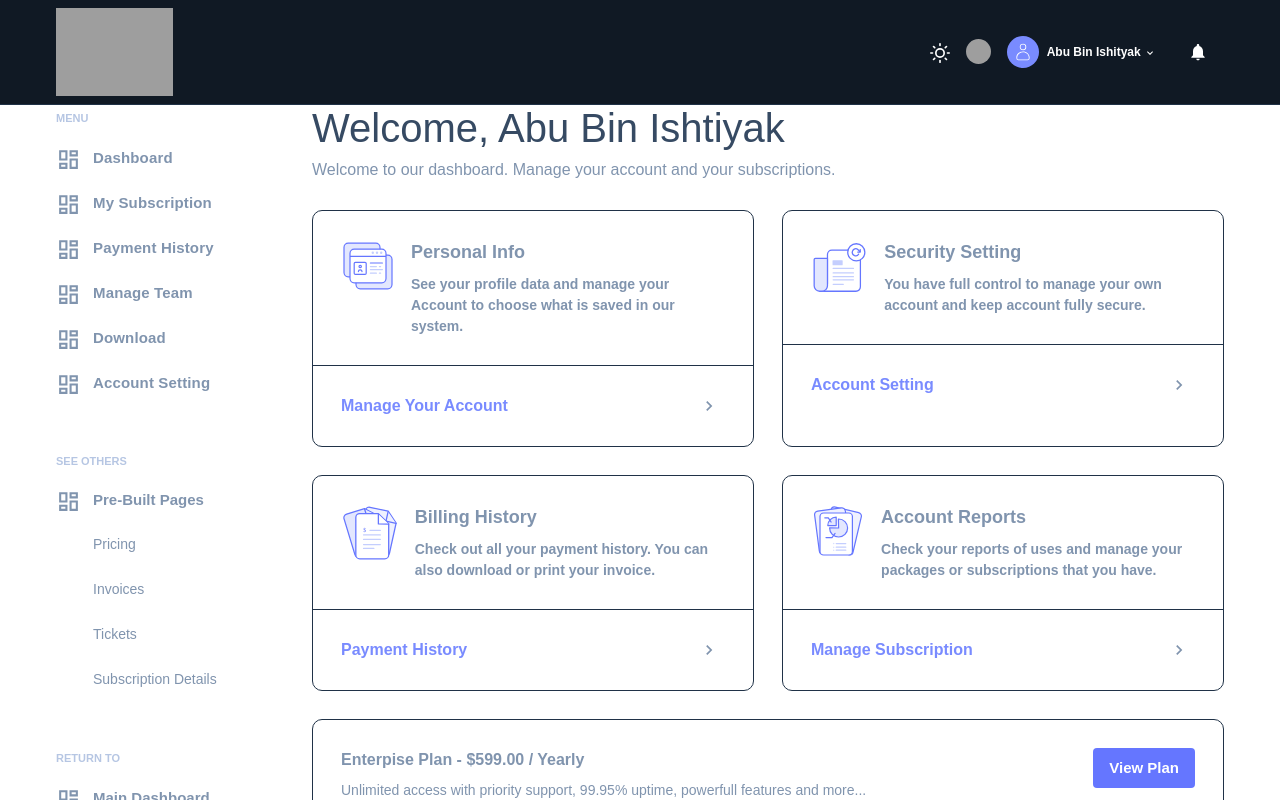
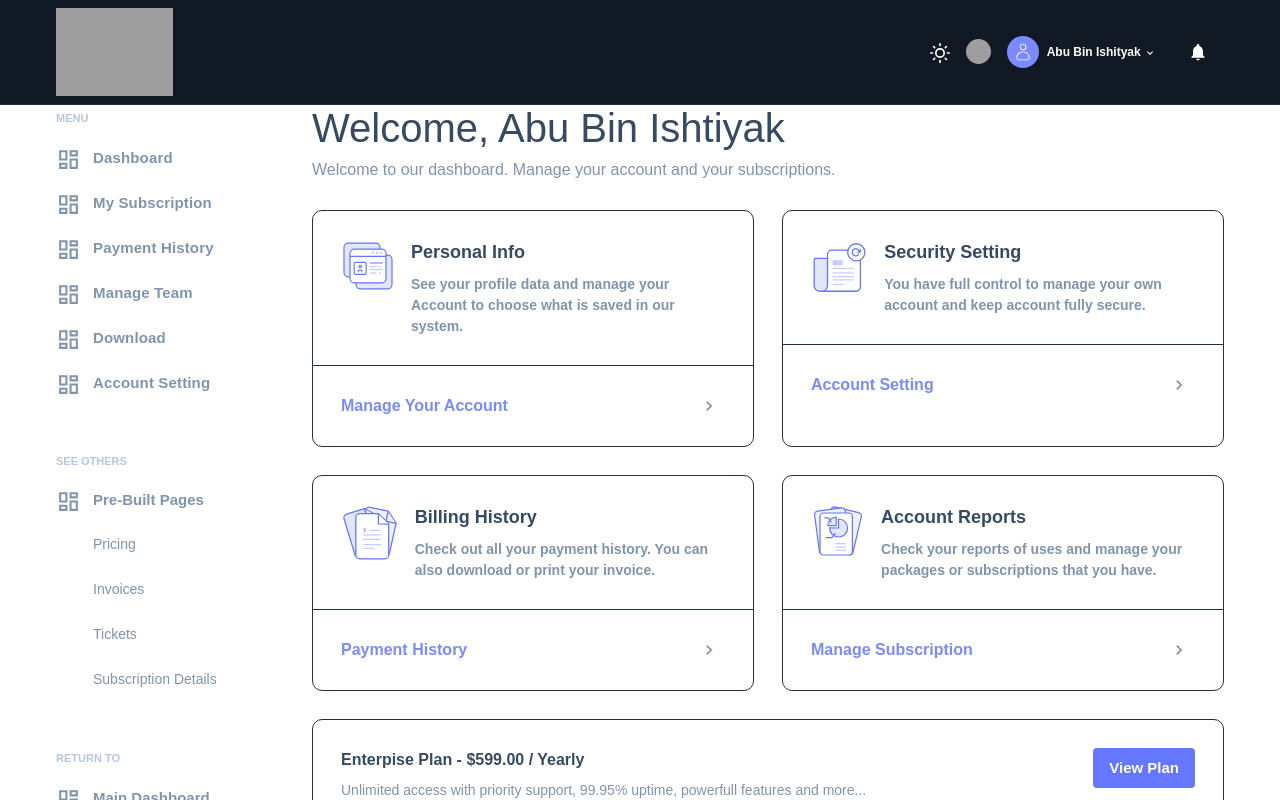
Before and after one commit to ghostman2311/chakra-ui, a React (Vite) app: page / in a window 1280 px wide. Shown: the top 800 px of the page. Built offline with nearby package versions, Linux system fonts and the light colour scheme; grey boxes are pictures that could not be loaded.

Commit message:
black n white theme

```diff
--- a/src/assets/semanticTokens.ts
+++ b/src/assets/semanticTokens.ts
@@ -65,6 +65,11 @@ const semanticTokens = {
     cancelButton:{
         _light: "#fceceb",
         _dark: '#3d2a32',
+    },
+    border:{
+        _light: "rgba(0, 0, 0, 0.125)",
+        _dark: '#203247',
+
     }
   },
 };
--- a/src/pages/Dashboard/components/DashboardBox/index.tsx
+++ b/src/pages/Dashboard/components/DashboardBox/index.tsx
@@ -26,7 +26,7 @@ const DashboardBox = ({ icon, title, subTitle, linkText }: IDashboardBox) => {
           <img src={icon} alt="Your SVG" height={100} width={100} />
         </Box>
         <Box>
-          <Text fontSize="18" fontWeight="600" color={"heading"}>
+          <Text fontSize="18" fontWeight="600" color={"title"}>
             {title}
           </Text>
           <Text color="#8094ae" fontSize="14" fontWeight="600" mt={2}>
--- a/src/pages/Dashboard/index.tsx
+++ b/src/pages/Dashboard/index.tsx
@@ -103,9 +103,9 @@ const Dashboard = () => {
           p={7}
         >
           <Box>
-            <Text fontSize="1rem" fontWeight="600" color={"#8094ae"}>
-              <span style={{ color: "heading" }}>Enterpise Plan - </span>$599.00 /
-              Yearly
+            <Text fontSize="1rem" fontWeight="600" color={"title"}>
+             Enterpise Plan - <span style={{color:"heading"}}>$599.00 /
+              Yearly </span>
             </Text>
 
             <Text color="#8094ae" fontSize="14" fontWeight="400" mt={2}>
```
